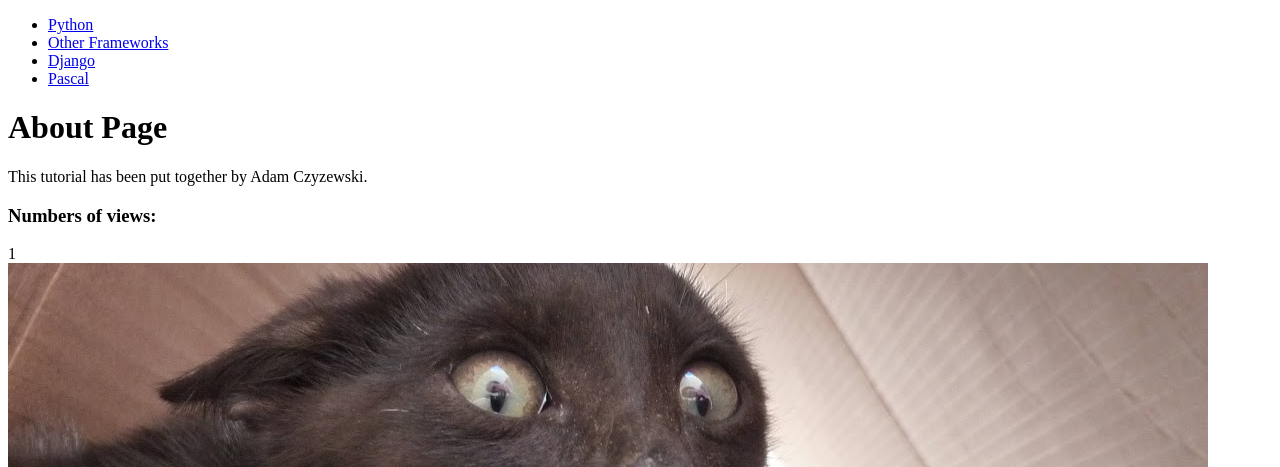
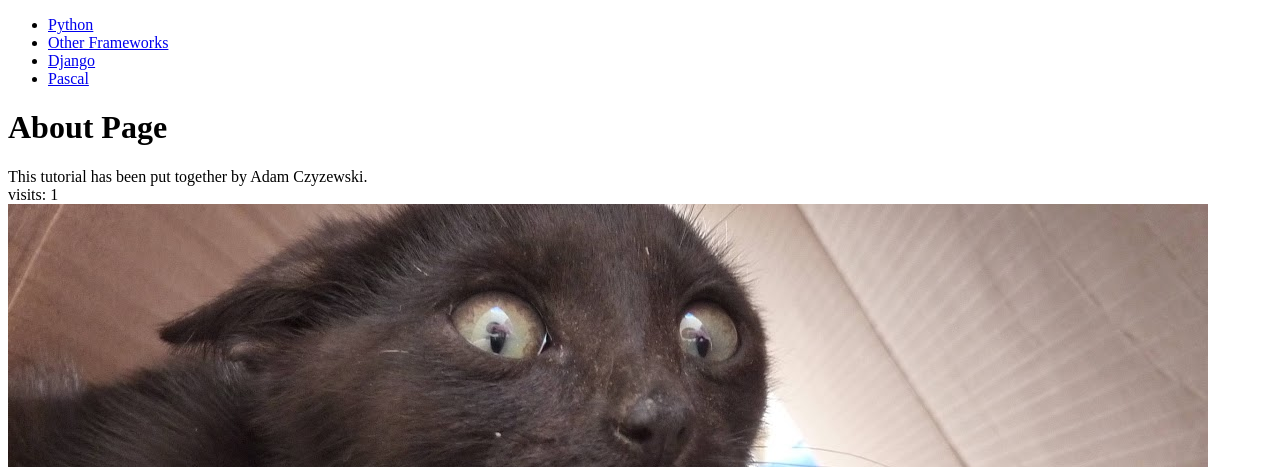
Before and after one commit to Adam5i/tango_with_django_project, a Django app: page /rango/about/ in a window 1280 px wide. Shown: the top 467 px of the page. Run offline with Django 3.2, Linux system fonts and the light colour scheme; data comes from the database, SQL or seed files in the repository.

Commit message:
added 'visits: '

```diff
--- a/templates/rango/about.html
+++ b/templates/rango/about.html
@@ -12,8 +12,7 @@
 	    This tutorial has been put together by Adam Czyzewski.
 	</div>
 	<div>
-	<h3>Numbers of views:</h3>
-	{{ visits }}
+	visits: {{ visits }}
 	</div>
 	<div>
 		<img src="{{ MEDIA_URL}}cat.jpg" alt="Picture of a cat" />
--- a/templates/rango/index.html
+++ b/templates/rango/index.html
@@ -16,6 +16,9 @@
 			{% endif %}
 		</div>
 
+	<div>
+	visits: {{ visits }}
+	</div>
 
 	<h2>Most Liked Categories</h2>
 
```
